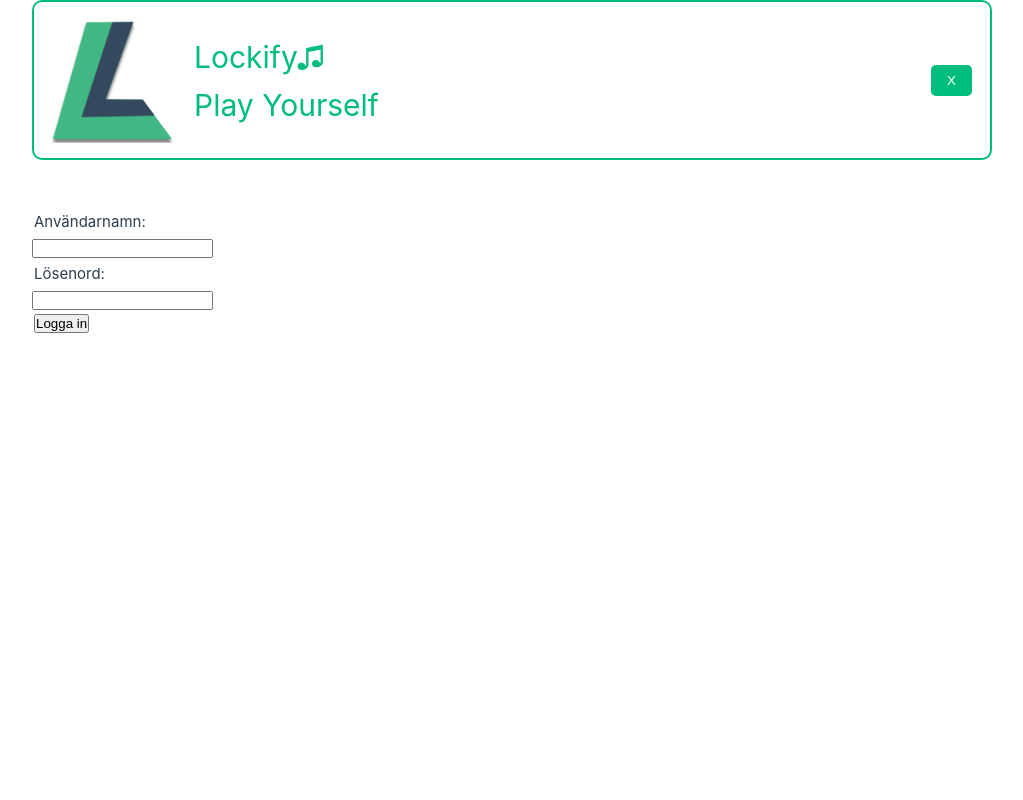
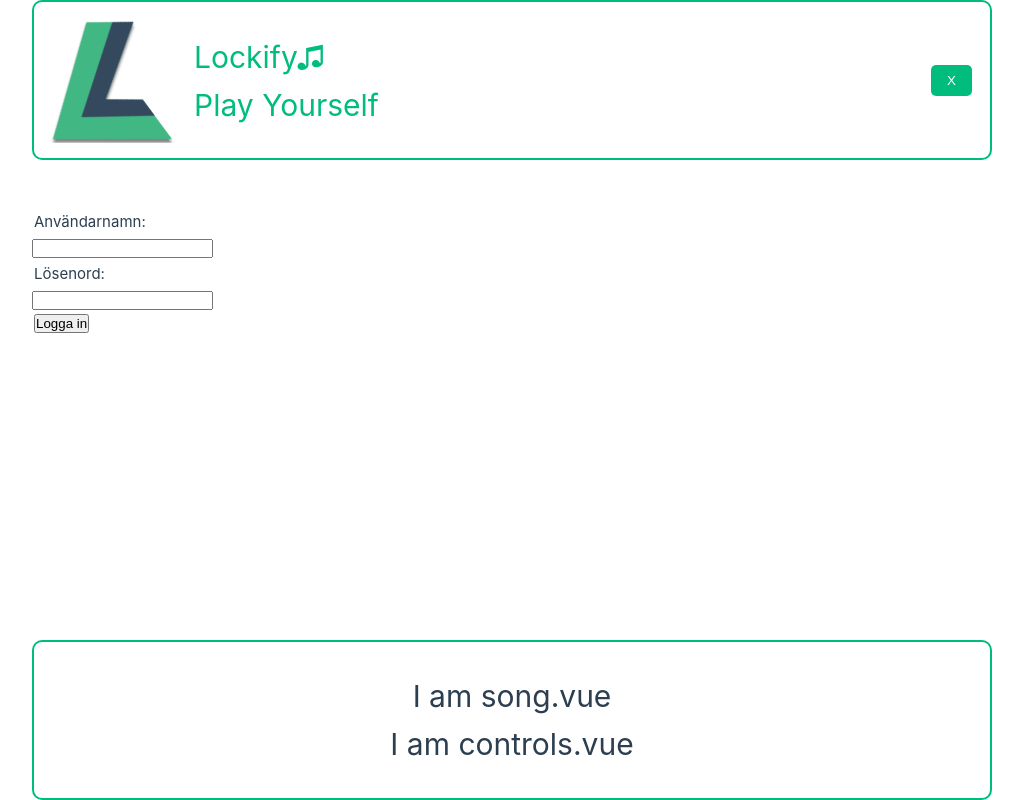
Before and after one commit to Terper/lockify, a Vue app: page / in a window 1280 px wide. Shown: the whole page, without its empty margins (128-1151 px from the left). Built offline with nearby package versions, Linux system fonts and the light colour scheme.

Commit message:
feat: footer with song and controls

```diff
--- a/src/App.vue
+++ b/src/App.vue
@@ -38,9 +38,12 @@ export default {
 <template>
   <template v-if="!isAiRecognizerPage">
     <Header :username="username"></Header>
+    <div class="main">
     <!-- main -->
     <Login @updateLoginStatus="onLoginClick"></Login>
     <!-- /main -->
+    </div>
+    <Player></Player>
   </template>
   <template v-else>
     <AiRecognizer/>
@@ -48,18 +51,8 @@ export default {
 </template>
 
 <style scoped>
-header {
-    line-height: 1.5;
-    grid-area: logoGreeting;
-}
-
-.logo {
-    display: block;
-    margin: 0 auto 2rem;
-}
-
-menu {
-    grid-area: menu;
+.main{
+  flex: 1;
 }
 
 @media (min-width: 1024px) {
--- a/src/components/Controls.vue
+++ b/src/components/Controls.vue
@@ -1,5 +1,7 @@
 <template>
-
+ <div class="controls">
+    <h1>I am controls.vue</h1>
+ </div>
 </template>
 
 <script>
@@ -7,5 +9,8 @@
 </script>
 
 <style>
-
+.controls{
+    display: flex;
+    justify-content: center;
+}
 </style>
--- a/src/components/Player.vue
+++ b/src/components/Player.vue
@@ -1,15 +1,40 @@
 <template>
     <div class="player">
-        <h2>Now Playing</h2>
+        <div class="plr-content">
+        <Song></Song>
+        <Controls></Controls>
+    </div>
     </div>
 </template>
 
 <script>
+import Song from './Song.vue'
+import Controls from './Controls.vue'
 
+export default {
+  components: {
+    Song,
+    Controls
+  }
+};
 </script>
 
 <style>
 .player {
-    grid-area: player;
+  overflow: hidden;
+  border: 2px solid hsla(160, 100%, 37%, 1);
+  border-radius: 10px;
+  padding: 1rem;
+  height: 20%;
+  max-height: 20%;
+  transition: height 0.5s ease, max-height 0.5s ease;
+  display: flex;
+  justify-content: center;
+}
+
+.plr-content{
+    display: flex;
+    justify-content: center;
+    flex-direction: column;
 }
 </style>
--- a/src/components/Playlist.vue
+++ b/src/components/Playlist.vue
@@ -1,9 +1,9 @@
 <template>
     <div class="playlist">
-        <h2>Display playlists here</h2>
+        <h2>I am playlist.vue</h2>
     </div>
     <div class="playlist">
-        <h2>Add other functionalities</h2>
+        <h2>I am playlist.vue</h2>
     </div>
 </template>
 
--- a/src/components/Song.vue
+++ b/src/components/Song.vue
@@ -1,5 +1,7 @@
 <template>
-
+ <div class="song">
+    <h1>I am song.vue</h1>
+ </div>
 </template>
 
 <script>
@@ -7,5 +9,8 @@
 </script>
 
 <style>
-
+.song{
+    display: flex;
+    justify-content: center;
+}
 </style>
```
